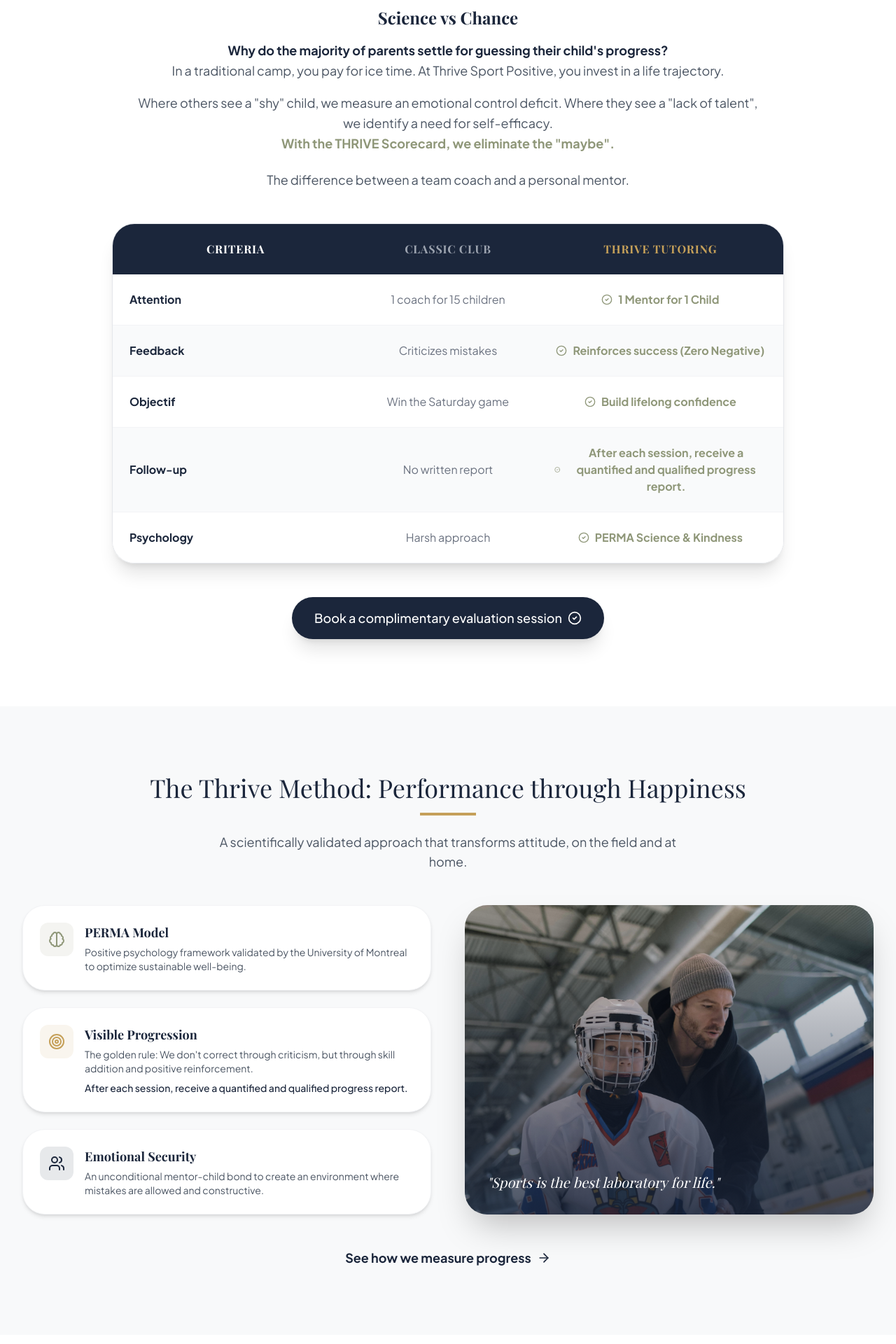
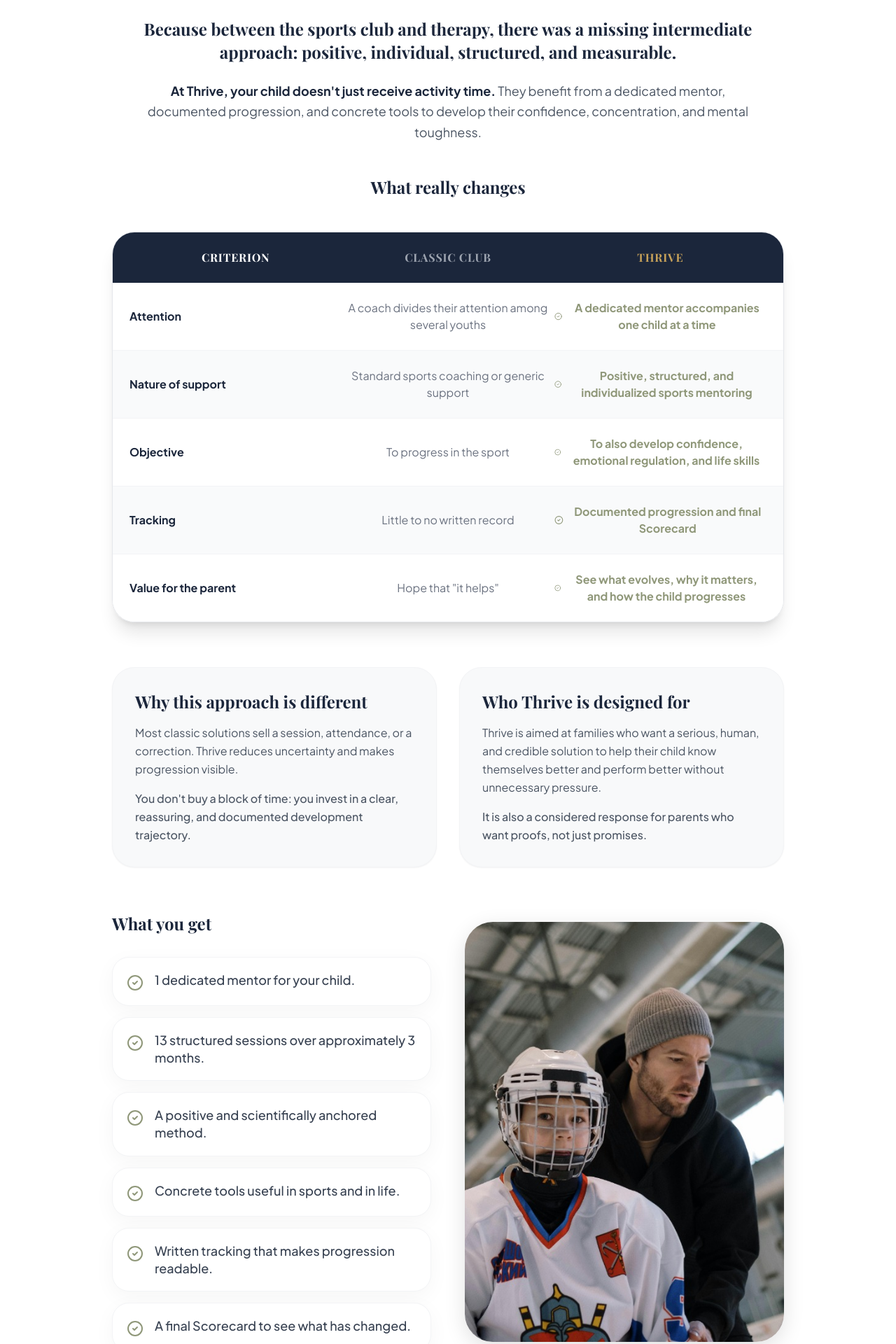
Before and after one commit to lyliancelma643-ai/ThriveSportPsychologiePositive, a React (Vite) app: page / in a window 1280 px wide. Shown: the part 2660-4580 px from the top of the page at 70% size. Built offline with nearby package versions, Linux system fonts and the light colour scheme; a web font is replaced by a local one.

Commit message:
Update Comparison section text, integrate coach image, remove unused sections, and update age ranges

```diff
--- a/src/components/home/Comparison.jsx
+++ b/src/components/home/Comparison.jsx
@@ -1,8 +1,9 @@
 import React from 'react';
-import { useNavigate } from 'react-router-dom';
+import { Link, useNavigate } from 'react-router-dom';
 import { CheckCircle2 } from 'lucide-react';
 import { useTranslation } from 'react-i18next';
 import SectionHeader from '../ui/SectionHeader';
+import coachChildImage from '../../assets/coach-child-hockey.jpg';
 
 const Comparison = ({ setBookingStep, openDiagnostic }) => {
     const navigate = useNavigate();
@@ -14,28 +15,22 @@
                     <h2 className="text-3xl md:text-4xl font-serif text-[#1B263B] mb-4">
                         {t('home.comparison.heading')}
                     </h2>
-                    <div className="h-1 w-20 bg-[#C5A059] mx-auto mb-6"></div>
+                    <div className="h-1 w-20 bg-[#C5A059] mx-auto mb-10"></div>
 
                     {/* Inserted Text */}
-                    <div className="mb-6 text-center max-w-4xl mx-auto">
-                        <h3 className="text-2xl font-bold text-[#1B263B] mb-4">{t('home.comparison.sub_heading_1')}</h3>
-                        <p className="text-lg text-gray-600 mb-4 leading-relaxed">
-                            <span className="font-bold text-[#1B263B]">{t('home.comparison.desc_1_1')}</span><br />
+                    <div className="mb-12 text-center max-w-4xl mx-auto">
+                        <h3 className="text-2xl font-bold text-[#1B263B] mb-6 leading-snug">{t('home.comparison.sub_heading_1')}</h3>
+                        <p className="text-lg text-gray-600 leading-relaxed">
+                            <span className="font-bold text-[#1B263B]">{t('home.comparison.desc_1_1')}</span>
                             {t('home.comparison.desc_1_2')}
-                        </p>
-                        <p className="text-lg text-gray-600 mb-6 leading-relaxed">
-                            {t('home.comparison.desc_2_1')}
-                            <br /><span className="text-[#8F9779] font-bold">{t('home.comparison.desc_2_2')}</span>
                         </p>
                     </div>
 
-                    <p className="max-w-2xl mx-auto text-lg text-gray-600">
-                        {t('home.comparison.subtitle')}
-                    </p>
+                    <h3 className="text-2xl font-bold text-[#1B263B] mb-6">{t('home.comparison.subtitle')}</h3>
                 </div>
 
-                <div className="overflow-hidden rounded-[2rem] border border-gray-200 shadow-xl">
-                    <div className="grid grid-cols-3 bg-[#1B263B] text-white p-6 text-sm md:text-base font-serif font-bold tracking-wider uppercase text-center">
+                <div className="overflow-hidden rounded-[2rem] border border-gray-200 shadow-xl mb-16">
+                    <div className="grid grid-cols-1 md:grid-cols-3 bg-[#1B263B] text-white p-6 text-sm md:text-base font-serif font-bold tracking-wider uppercase text-center hidden md:grid">
                         <div>{t('home.comparison.table_h_1')}</div>
                         <div className="text-gray-400">{t('home.comparison.table_h_2')}</div>
                         <div className="text-[#C5A059]">{t('home.comparison.table_h_3')}</div>
@@ -47,25 +42,86 @@
                         { criteria: t('home.comparison.row4_c'), club: t('home.comparison.row4_cl'), thrive: t('home.comparison.row4_th') },
                         { criteria: t('home.comparison.row5_c'), club: t('home.comparison.row5_cl'), thrive: t('home.comparison.row5_th') },
                     ].map((row, i) => (
-                        <div key={i} className={`grid grid-cols-3 p-6 text-center border-b border-gray-100 last:border-0 items-center ${i % 2 === 0 ? 'bg-white' : 'bg-gray-50'}`}>
-                            <div className="font-bold text-[#1B263B] text-left">{row.criteria}</div>
-                            <div className="text-gray-500 text-sm md:text-base">{row.club}</div>
-                            <div className="text-[#8F9779] font-bold flex justify-center items-center">
-                                <CheckCircle2 size={16} className="mr-2 hidden md:block" /> {row.thrive}
+                        <div key={i} className={`grid grid-cols-1 md:grid-cols-3 p-6 text-center border-b border-gray-100 last:border-0 items-center gap-4 md:gap-0 ${i % 2 === 0 ? 'bg-white' : 'bg-gray-50'}`}>
+                            <div className="font-bold text-[#1B263B] md:text-left">{row.criteria}</div>
+                            <div className="text-gray-500 text-sm md:text-base"><span className="md:hidden font-bold block mb-1">{t('home.comparison.table_h_2')} :</span>{row.club}</div>
+                            <div className="text-[#8F9779] font-bold flex flex-col md:flex-row justify-center md:justify-start items-center">
+                                <span className="md:hidden font-bold text-[#1B263B] block mb-1">{t('home.comparison.table_h_3')} :</span>
+                                <div className="flex items-center justify-center">
+                                    <CheckCircle2 size={16} className="mr-2 hidden md:block" /> {row.thrive}
+                                </div>
                             </div>
                         </div>
                     ))}
                 </div>
 
-                <div className="mt-12 text-center">
+                {/* Additional Sections */}
+                <div className="grid grid-cols-1 md:grid-cols-2 gap-8 mb-16">
+                    {/* Why this approach is different */}
+                    <div className="bg-[#f8f9fa] rounded-[2rem] p-8 shadow-sm border border-gray-100">
+                        <h3 className="text-2xl font-serif font-bold text-[#1B263B] mb-4">{t('home.comparison.diff_heading')}</h3>
+                        <p className="text-gray-600 mb-4 leading-relaxed">{t('home.comparison.diff_p1')}</p>
+                        <p className="text-gray-600 font-medium leading-relaxed">{t('home.comparison.diff_p2')}</p>
+                    </div>
+
+                    {/* Who Thrive is designed for */}
+                    <div className="bg-[#f8f9fa] rounded-[2rem] p-8 shadow-sm border border-gray-100">
+                        <h3 className="text-2xl font-serif font-bold text-[#1B263B] mb-4">{t('home.comparison.who_heading')}</h3>
+                        <p className="text-gray-600 mb-4 leading-relaxed">{t('home.comparison.who_p1')}</p>
+                        <p className="text-gray-600 font-medium leading-relaxed">{t('home.comparison.who_p2')}</p>
+                    </div>
+                </div>
+
+                {/* What you get + Image */}
+                <div className="grid grid-cols-1 lg:grid-cols-2 gap-12 items-center mb-16">
+                    <div className="order-2 lg:order-1 flex flex-col space-y-4">
+                        <h3 className="text-2xl font-serif font-bold text-[#1B263B] mb-4 text-center lg:text-left">{t('home.comparison.obtain_heading')}</h3>
+                        {[
+                            t('home.comparison.obtain_l1'),
+                            t('home.comparison.obtain_l2'),
+                            t('home.comparison.obtain_l3'),
+                            t('home.comparison.obtain_l4'),
+                            t('home.comparison.obtain_l5'),
+                            t('home.comparison.obtain_l6')
+                        ].map((item, idx) => (
+                            <div key={idx} className="flex items-start bg-white p-5 rounded-[1.5rem] shadow-[0_8px_30px_rgb(0,0,0,0.04)] border border-gray-100">
+                                <CheckCircle2 className="text-[#8F9779] mr-4 mt-1 shrink-0" size={24} />
+                                <span className="text-gray-700 font-medium text-lg leading-snug">{item}</span>
+                            </div>
+                        ))}
+                    </div>
+                    <div className="order-1 lg:order-2 relative rounded-[2.5rem] overflow-hidden shadow-[0_8px_30px_rgb(0,0,0,0.12)] h-[400px] lg:h-[600px] w-full">
+                        <img
+                            src={coachChildImage}
+                            alt="Coach Thrive et enfant sur la glace"
+                            className="absolute inset-0 w-full h-full object-cover object-center"
+                        />
+                    </div>
+                </div>
+
+                {/* Closing Phrase */}
+                <div className="text-center max-w-4xl mx-auto mb-12">
+                    <p className="text-xl md:text-2xl font-serif text-[#1B263B] font-bold italic leading-relaxed px-4 py-8 border-y-2 border-gray-100">
+                        "{t('home.comparison.closing')}"
+                    </p>
+                </div>
+
+                {/* Buttons */}
+                <div className="flex flex-col md:flex-row flex-wrap justify-center gap-4 items-center mt-12">
+                    <Link to="/prix" className="px-8 py-4 bg-[#1B263B] text-white rounded-full text-lg font-bold hover:bg-[#253550] transition-colors text-center shadow-lg w-full md:w-auto">
+                        {t('home.comparison.btn_book_place')}
+                    </Link>
                     <button
-                        onClick={() => {
-                            navigate('/evaluation');
-                        }}
-                        className="bg-[#1B263B] text-white px-8 py-4 rounded-full text-lg font-medium hover:bg-[#253550] transition-all inline-flex items-center justify-center shadow-xl hover:shadow-2xl hover:-translate-y-1"
+                        data-cal-namespace="30min"
+                        data-cal-link="thrive-sport-positive/30min"
+                        data-cal-config='{"layout":"month_view","useSlotsViewOnSmallScreen":"true"}'
+                        className="px-8 py-4 bg-[#8F9779] text-white rounded-full text-lg font-bold hover:bg-[#A3AC8B] transition-colors text-center shadow-lg cursor-pointer w-full md:w-auto"
                     >
-                        {t('home.comparison.btn')} <CheckCircle2 className="ml-2" size={20} />
+                        {t('home.comparison.btn_rdv')}
                     </button>
+                    <Link to="/methode" className="px-8 py-4 bg-white text-[#1B263B] border-2 border-[#1B263B] rounded-full text-lg font-bold hover:bg-[#1B263B] hover:text-white transition-colors text-center shadow-sm hover:shadow-xl w-full md:w-auto">
+                        {t('home.comparison.btn_method')}
+                    </Link>
                 </div>
             </div>
         </section>
--- a/src/locales/en/translation.json
+++ b/src/locales/en/translation.json
@@ -91,31 +91,45 @@
     },
     "comparison": {
       "heading": "Why choose Thrive?",
-      "sub_heading_1": "Science vs Chance",
-      "desc_1_1": "Why do the majority of parents settle for guessing their child's progress?",
-      "desc_1_2": "In a traditional camp, you pay for ice time. At Thrive Sport Positive, you invest in a life trajectory.",
-      "desc_2_1": "Where others see a \"shy\" child, we measure an emotional control deficit. Where they see a \"lack of talent\", we identify a need for self-efficacy.",
-      "desc_2_2": "With the THRIVE Scorecard, we eliminate the \"maybe\".",
-      "subtitle": "The difference between a team coach and a personal mentor.",
-      "table_h_1": "Criteria",
+      "sub_heading_1": "Because between the sports club and therapy, there was a missing intermediate approach: positive, individual, structured, and measurable.",
+      "desc_1_1": "At Thrive, your child doesn't just receive activity time. ",
+      "desc_1_2": "They benefit from a dedicated mentor, documented progression, and concrete tools to develop their confidence, concentration, and mental toughness.",
+      "subtitle": "What really changes",
+      "table_h_1": "Criterion",
       "table_h_2": "Classic Club",
-      "table_h_3": "Thrive Tutoring",
+      "table_h_3": "Thrive",
       "row1_c": "Attention",
-      "row1_cl": "1 coach for 15 children",
-      "row1_th": "1 Mentor for 1 Child",
-      "row2_c": "Feedback",
-      "row2_cl": "Criticizes mistakes",
-      "row2_th": "Reinforces success (Zero Negative)",
-      "row3_c": "Objectif",
-      "row3_cl": "Win the Saturday game",
-      "row3_th": "Build lifelong confidence",
-      "row4_c": "Follow-up",
-      "row4_cl": "No written report",
-      "row4_th": "After each session, receive a quantified and qualified progress report.",
-      "row5_c": "Psychology",
-      "row5_cl": "Harsh approach",
-      "row5_th": "PERMA Science & Kindness",
-      "btn": "Book a complimentary evaluation session"
+      "row1_cl": "A coach divides their attention among several youths",
+      "row1_th": "A dedicated mentor accompanies one child at a time",
+      "row2_c": "Nature of support",
+      "row2_cl": "Standard sports coaching or generic support",
+      "row2_th": "Positive, structured, and individualized sports mentoring",
+      "row3_c": "Objective",
+      "row3_cl": "To progress in the sport",
+      "row3_th": "To also develop confidence, emotional regulation, and life skills",
+      "row4_c": "Tracking",
+      "row4_cl": "Little to no written record",
+      "row4_th": "Documented progression and final Scorecard",
+      "row5_c": "Value for the parent",
+      "row5_cl": "Hope that \"it helps\"",
+      "row5_th": "See what evolves, why it matters, and how the child progresses",
+      "diff_heading": "Why this approach is different",
+      "diff_p1": "Most classic solutions sell a session, attendance, or a correction. Thrive reduces uncertainty and makes progression visible.",
+      "diff_p2": "You don't buy a block of time: you invest in a clear, reassuring, and documented development trajectory.",
+      "obtain_heading": "What you get",
+      "obtain_l1": "1 dedicated mentor for your child.",
+      "obtain_l2": "13 structured sessions over approximately 3 months.",
+      "obtain_l3": "A positive and scientifically anchored method.",
+      "obtain_l4": "Concrete tools useful in sports and in life.",
+      "obtain_l5": "Written tracking that makes progression readable.",
+      "obtain_l6": "A final Scorecard to see what has changed.",
+      "who_heading": "Who Thrive is designed for",
+      "who_p1": "Thrive is aimed at families who want a serious, human, and credible solution to help their child know themselves better and perform better without unnecessary pressure.",
+      "who_p2": "It is also a considered response for parents who want proofs, not just promises.",
+      "closing": "Thrive helps your child develop their mental tools in a positive, individual, and documented framework, so they progress with confidence, not by chance.",
+      "btn_book_place": "Book your spot",
+      "btn_rdv": "Book a call (30 min)",
+      "btn_method": "Discover the method"
     },
     "method_teaser": {
       "title": "The Thrive Method: Performance through Happiness",
@@ -136,7 +150,7 @@
       "item1_d1": "Centre Saint-Denis (Montreal).",
       "item1_d2": "Home interventions possible.",
       "item2_t": "Ages",
-      "item2_d1": "5 to 17 years old.",
+      "item2_d1": "8 to 17 years old.",
       "item2_d2": "Programs adapted by age group.",
       "item3_t": "Equipment",
       "item3_d1": "Standard sports attire.",
--- a/src/locales/fr/translation.json
+++ b/src/locales/fr/translation.json
@@ -91,31 +91,45 @@
     },
     "comparison": {
       "heading": "Pourquoi choisir Thrive ?",
-      "sub_heading_1": "La Science vs Le Hasard",
-      "desc_1_1": "Pourquoi la majorité des parents se contentent-ils de deviner les progrès de leur enfant ?",
-      "desc_1_2": "Dans un camp traditionnel, vous payez pour du temps de glace. Chez Thrive Sport Positive, vous investissez dans une trajectoire de vie.",
-      "desc_2_1": "Là où les autres voient un enfant \"timide\", nous mesurons un déficit de contrôle émotionnel. Là où ils voient un \"manque de talent\", nous identifions un besoin d'auto-efficacité.",
-      "desc_2_2": "Avec le Scorecard THRIVE, nous éliminons le \"peut-être\".",
-      "subtitle": "La différence entre un coach d'équipe et un mentor personnel.",
+      "sub_heading_1": "Parce qu’entre le club de sport et la thérapie, il manquait une approche intermédiaire: positive, individuelle, structurée et mesurable.",
+      "desc_1_1": "Chez Thrive, votre enfant ne reçoit pas seulement du temps d’activité. ",
+      "desc_1_2": "Il bénéficie d’un mentor dédié, d’une progression documentée et d’outils concrets pour développer sa confiance, sa concentration et sa robustesse mentale.",
+      "subtitle": "Ce qui change vraiment",
       "table_h_1": "Critère",
       "table_h_2": "Club Classique",
-      "table_h_3": "Tutorat sportif privé pour jeune",
+      "table_h_3": "Thrive",
       "row1_c": "Attention",
-      "row1_cl": "1 coach pour 15 enfants",
-      "row1_th": "Séances privées (1 Mentor pour 1 Enfant)",
-      "row2_c": "Feedback",
-      "row2_cl": "Critique les erreurs",
-      "row2_th": "Renforce les réussites (Zéro Négatif)",
+      "row1_cl": "Un coach répartit son attention entre plusieurs jeunes",
+      "row1_th": "Un mentor dédié accompagne un seul enfant à la fois",
+      "row2_c": "Nature de l’accompagnement",
+      "row2_cl": "Coaching sportif standard ou soutien générique",
+      "row2_th": "Mentorat sportif positif, structuré et individualisé",
       "row3_c": "Objectif",
-      "row3_cl": "Gagner le match samedi",
-      "row3_th": "Bâtir la confiance à vie",
+      "row3_cl": "Faire progresser dans le sport",
+      "row3_th": "Développer aussi la confiance, la régulation émotionnelle et les life skills",
       "row4_c": "Suivi",
-      "row4_cl": "Aucun rapport écrit",
-      "row4_th": "Après chaque séance, recevez un rapport de progrès quantifié et qualifié.",
-      "row5_c": "Psychologie",
-      "row5_cl": "Approche 'à la dure'",
-      "row5_th": "Science PERMA & Bienveillance",
-      "btn": "Réserver une séance d'évaluation offerte"
+      "row4_cl": "Peu ou pas de trace écrite",
+      "row4_th": "Progression documentée et Scorecard finale",
+      "row5_c": "Valeur pour le parent",
+      "row5_cl": "Espérer que “ça aide”",
+      "row5_th": "Voir ce qui évolue, pourquoi cela compte, et comment l’enfant progresse",
+      "diff_heading": "Pourquoi cette approche est différente",
+      "diff_p1": "La plupart des solutions classiques vendent une séance, une présence ou une correction. Thrive, lui, réduit l’incertitude et rend la progression visible.",
+      "diff_p2": "Vous n’achetez pas un bloc de temps: vous investissez dans une trajectoire de développement claire, rassurante et documentée.",
+      "obtain_heading": "Ce que vous obtenez",
+      "obtain_l1": "1 mentor dédié à votre enfant.",
+      "obtain_l2": "13 séances structurées sur environ 3 mois.",
+      "obtain_l3": "Une méthode positive et scientifiquement ancrée.",
+      "obtain_l4": "Des outils concrets utiles dans le sport et dans la vie.",
+      "obtain_l5": "Un suivi écrit qui rend la progression lisible.",
+      "obtain_l6": "Une Scorecard finale pour voir ce qui a changé.",
+      "who_heading": "Pour qui Thrive est conçu",
+      "who_p1": "Thrive s’adresse aux familles qui veulent une solution sérieuse, humaine et crédible pour aider leur enfant à mieux se connaître et à mieux performer sans pression inutile.",
+      "who_p2": "C’est aussi une réponse pensée pour les parents qui veulent des preuves, pas seulement des promesses.",
+      "closing": "Thrive aide votre enfant à développer ses outils mentaux dans un cadre positif, individuel et documenté, pour qu’il progresse avec confiance, pas au hasard.",
+      "btn_book_place": "Réserver sa place",
+      "btn_rdv": "Prendre RDV (30 min)",
+      "btn_method": "Découvrir la méthode"
     },
     "method_teaser": {
       "title": "La Méthode Thrive : Performance par le Bonheur",
@@ -136,7 +150,7 @@
       "item1_d1": "Centre Saint-Denis (Montréal).",
       "item1_d2": "Intervention à domicile possible.",
       "item2_t": "Âges",
-      "item2_d1": "5 à 17 ans.",
+      "item2_d1": "8 à 17 ans.",
       "item2_d2": "Programmes adaptés par tranche d'âge.",
       "item3_t": "Équipement",
       "item3_d1": "Tenue de sport standard.",
--- a/src/pages/Home.jsx
+++ b/src/pages/Home.jsx
@@ -5,7 +5,6 @@
 import AuthorityBar from '../components/home/AuthorityBar';
 import PainPoints from '../components/home/PainPoints';
 import Comparison from '../components/home/Comparison';
-import MethodTeaser from '../components/home/MethodTeaser';
 import Faq from '../components/home/Faq';
 import Cta from '../components/home/Cta';
 import ContactSection from '../components/ui/ContactSection';
@@ -13,7 +12,6 @@
 
 import Locations from '../components/home/Locations';
 import ProcessSteps from '../components/home/ProcessSteps';
-import ParentCommitment from '../components/home/ParentCommitment';
 import Logistics from '../components/home/Logistics';
 
 const Home = ({ setBookingStep, handleSelectProgram }) => {
@@ -62,10 +60,8 @@
                 setBookingStep={setBookingStep}
                 openDiagnostic={() => setIsDiagnosticOpen(true)}
             />
-            <MethodTeaser />
             <Logistics />
             <Locations />
-            <ParentCommitment />
             <Faq />
             <div id="contact-section">
                 <ContactSection handleSelectProgram={handleSelectProgram} />
```
Also changed, not shown: src/assets/coach-child-hockey.jpg (added).
